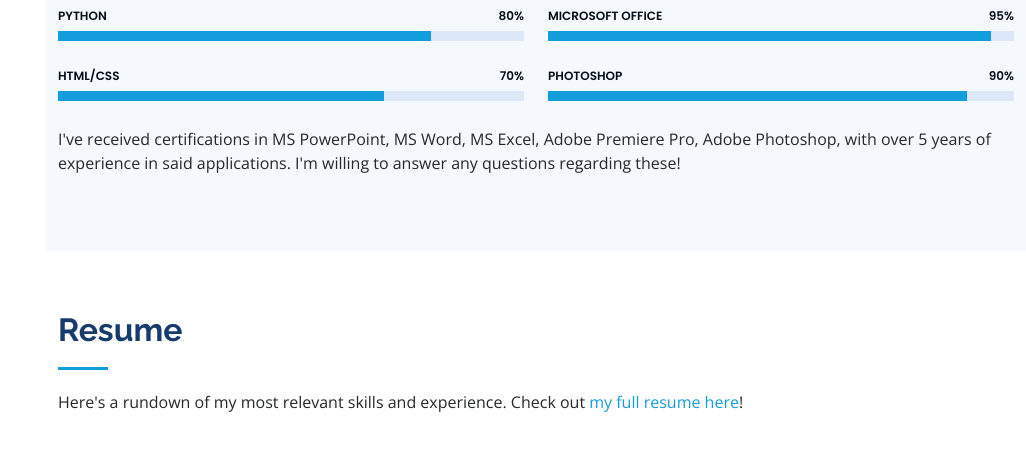
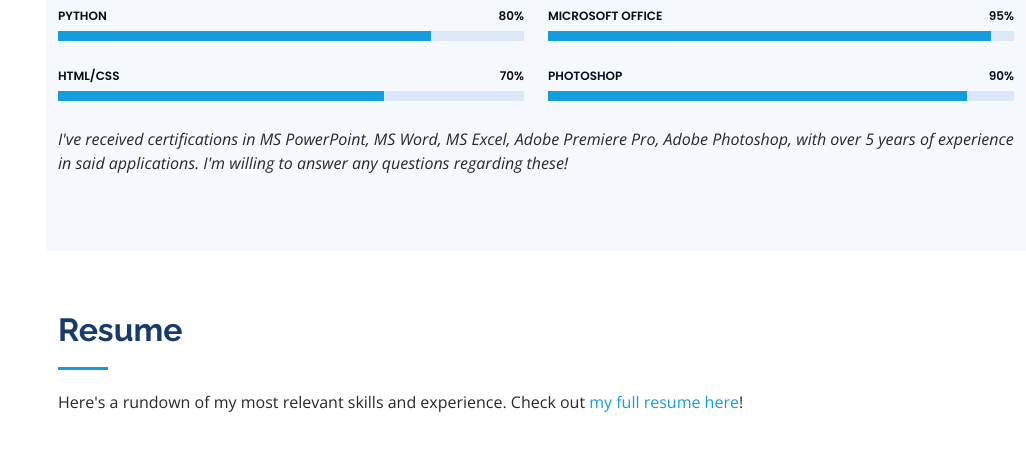
Before and after one commit to kylefirman/KyleFirmanWebsite, a plain HTML site: page index.html in a window 1280 px wide. Shown: the part 1720-2181 px from the top of the page, without its empty margins (254-1280 px from the left). Drawn offline with nearby package versions, Linux system fonts and the light colour scheme.

Commit message:
italicize dat bih

```diff
--- a/index.html
+++ b/index.html
@@ -232,7 +232,7 @@
             </div>
 
           </div>
-          <p>I've received certifications in MS PowerPoint, MS Word, MS Excel, Adobe Premiere Pro, Adobe Photoshop, with over 5 years of experience in said applications. I'm willing to answer any questions regarding these!</p>
+          <p><em>I've received certifications in MS PowerPoint, MS Word, MS Excel, Adobe Premiere Pro, Adobe Photoshop, with over 5 years of experience in said applications. I'm willing to answer any questions regarding these!</em></p>
 
         </div>
 
```
